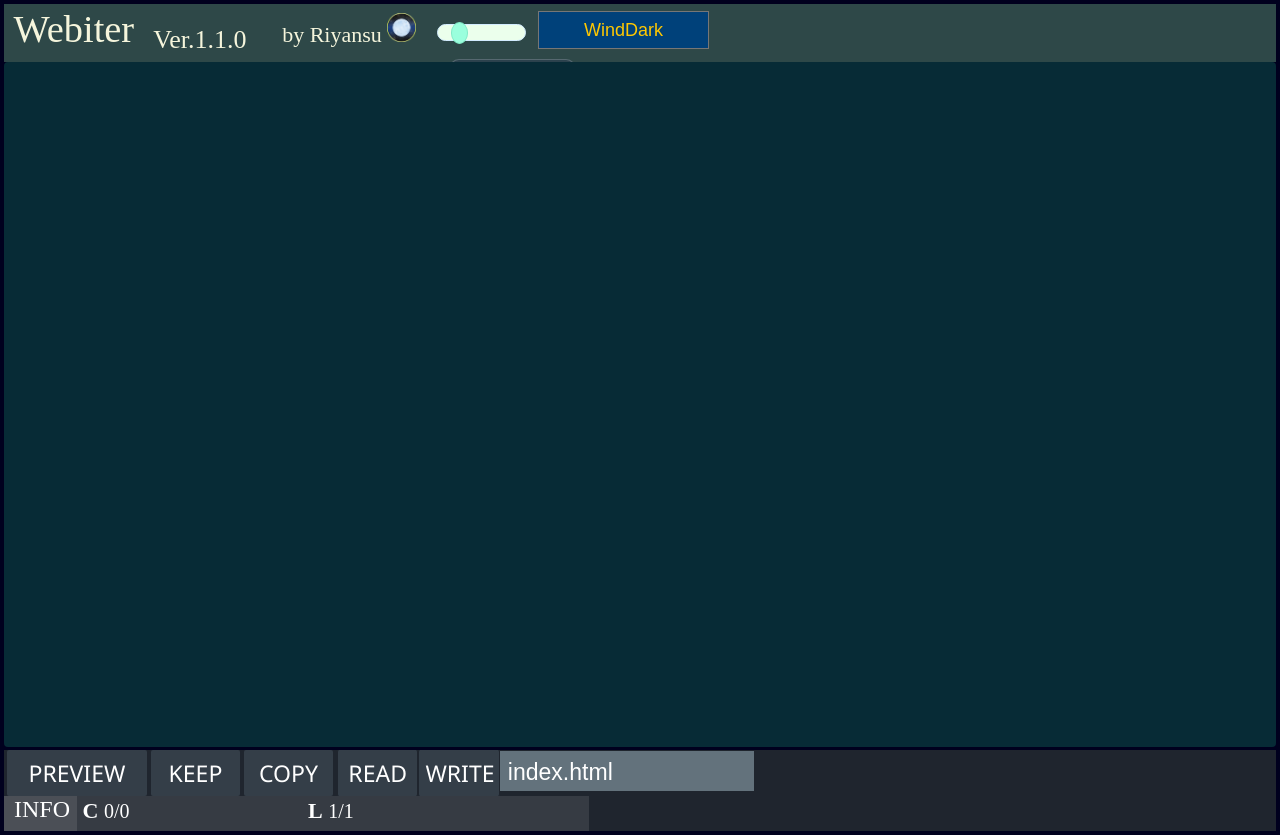
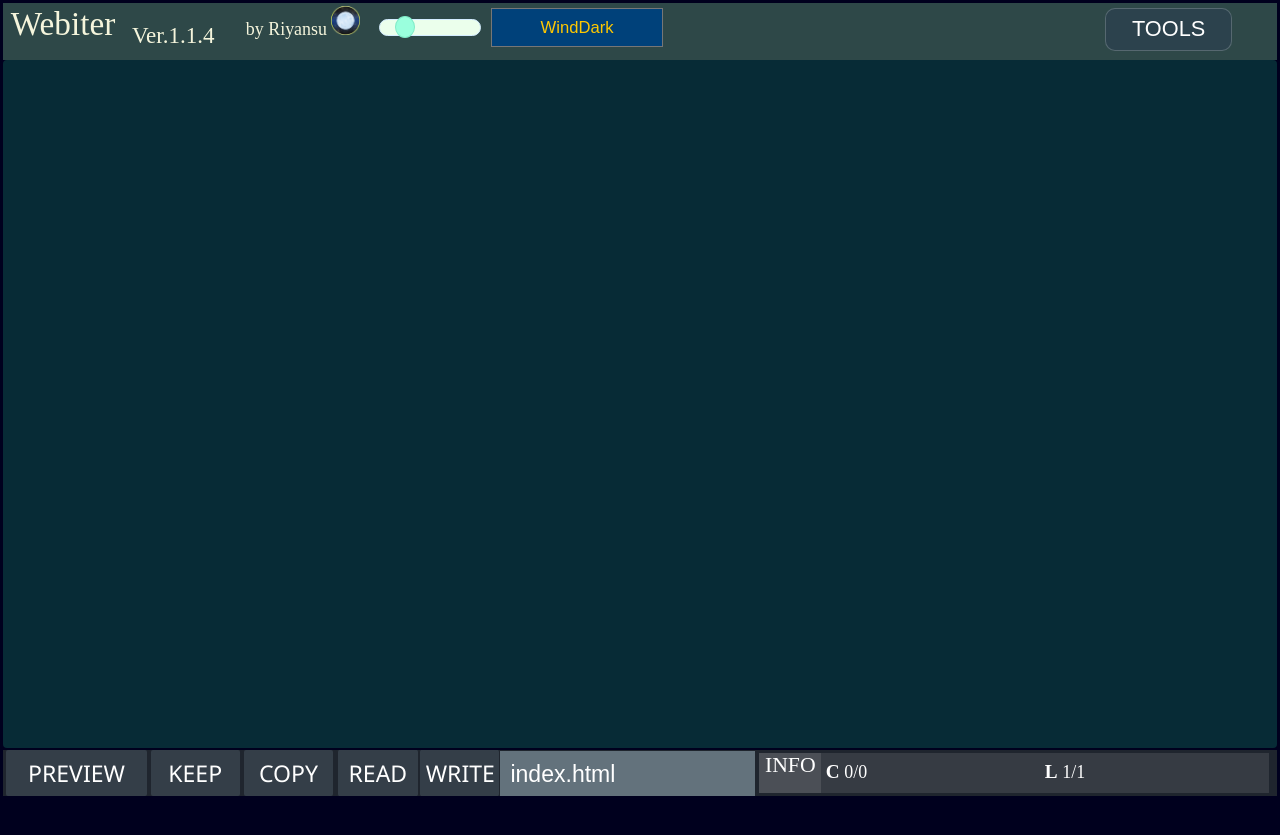
Before and after one commit to riyansu/Webiter, a plain HTML site: page index.html in a window 1280 px wide. After the commit the page ends 800 px from the top, so only its background shows below. Drawn offline with Linux system fonts and the light colour scheme; a web font is replaced by a local one.

Commit message:
Released Ver.1.2.0

```diff
--- a/index.html
+++ b/index.html
@@ -11,10 +11,10 @@
     <body oncontextmenu="event.preventDefault()">
         <div class="MENUBAR">
             &nbsp;Webiter&nbsp;
-            <span style="font-size:26px;vertical-align: bottom;">Ver.1.1.0　</span>
-            <span style="font-size:22px">by Riyansu </span>
+            <span style="font-size:1.8vw;vertical-align: bottom;">Ver.1.1.4　</span>
+            <span style="font-size:1.4vw">by Riyansu </span>
             <img src="Logo.png" style="height:60%;vertical-align:center">&nbsp;
-            <input type="range" min="16" max="80" value="28" step="4" class="fontSizeSlider" oninput="document.getElementById('MainEditor').style.fontSize=this.value" id="fontSizeSlider">
+            <input type="range" min="16" max="80" value="28" step="4" class="fontSizeSlider" oninput="document.getElementById('MainEditor').style.fontSize=this.value;SB_ToolsMenu()" id="fontSizeSlider">
             <select class="themeSelect" onchange="themeChange(this.value)">
                 <option class="themeOption" value="0">WindDark</option>
                 <option class="themeOption" value="1">HackerDark</option>
@@ -39,7 +39,7 @@
             <input type="text" placeholder="Expression" class="toolsInput" onchange="Expression=this.value" id="Expression" onkeydown="if(event.keyCode==13)SolveExpression()"><br>
             <span style="display: inline-block;height: 1%;"></span><br>
             <button class="toolsMenu_Btn" onclick="SolveExpression()">SOLVE</button><br>
-            <span style="display: inline-block;height: 0.7%;"></span><br>
+            <span style="display: inline-block;height: 1%;"></span><br>
             <input type="text" class="toolsInput_Answer" id="Answer" disabled><br>
             <span style="display: inline-block;height: 5%;"></span><br>
             <span class="toolsH">COLOR</span><br>
@@ -53,13 +53,13 @@
                 <span class="tools_colorPalette" id="ColorPalette0" style="background-color: red;" onclick="selectColorPalette(0)"></span><span class="tools_colorPalette" id="ColorPalette1" style="background-color: orange;" onclick="selectColorPalette(1)"></span><span class="tools_colorPalette" id="ColorPalette2" style="background-color: yellow;" onclick="selectColorPalette(2)"></span><span class="tools_colorPalette" id="ColorPalette3" style="background-color: green" onclick="selectColorPalette(3)"></span><span class="tools_colorPalette" id="ColorPalette4" style="background-color:deepskyblue;" onclick="selectColorPalette(4)"></span><span class="tools_colorPalette" id="ColorPalette5" style="background-color: blue;" onclick="selectColorPalette(5)"></span><span class="tools_colorPalette" id="ColorPalette6" style="background-color: purple;" onclick="selectColorPalette(6)"></span><span class="tools_colorPalette" id="ColorPalette7" style="background-color: white;" onclick="selectColorPalette(7)"></span>
             </span>
         </span>
-        <span style="display: inline-block;height: 3px;"></span>
+        <span style="display: inline-block;height: 0.3%;"></span>
         <div class="UNDERBAR">
-            <span style="margin-left: 3px;"></span>
+            <span style="margin-left: 0.3%;"></span>
             <button type="button" class="CtrlBtn" style="width: 11%;" onclick="PreviewCode(false)" oncontextmenu="PreviewCode(true)">PREVIEW</button>
             <button type="button" class="CtrlBtn" onclick="KeepMenu()">KEEP</button>
             <span class="keepMenu" id="keepMenu">
-                <span style="font-weight: bold;text-decoration: underline;font-style: italic;font-size: 28px;">Keep Code</span><br>
+                <span style="font-weight: bold;text-decoration: underline;font-style: italic;font-size: 2vw;">Keep Code</span><br>
                 ( Local Storage ) <br>
                 <button type="button" class="KeepBtn" onclick="KeepCode(true)">SAVE</button>
                 <button type="button" class="KeepBtn" onclick="KeepCode(false)" id="keepLoadBtn">LOAD</button>
@@ -69,7 +69,7 @@
             <button type="button" class="CtrlBtn FileBtn" onclick="ReadCode()">READ</button><button type="button" class="CtrlBtn FileBtn" onclick="WriteCode()">WRITE</button><input type="text" class="fileNameInput" id="fileName" placeholder="FileName (HTML)" value="index.html">
             <span class="InfoArea">
                 <span class="infoTitle">INFO</span>
-                <span class="infoItem" style="width: 220px;">
+                <span class="infoItem" style="width: 42%;">
                     C&nbsp;<span class="infoData"><span id="MainChar">0</span>/<span id="MainSelectChar">0</span></span>
                 </span>
                 <span class="infoItem">
--- a/script.js
+++ b/script.js
@@ -28,6 +28,7 @@ function FontSizeChange(){
     if(slider.value == 80)slider.value = 16;
     else slider.value = Number(slider.value)+4;
     Main.elem.style.fontSize=slider.value
+    SB_ToolsMenu()
 }
 
 function PreviewCode(newWin)
@@ -83,7 +84,7 @@ function KeepCode(bool){
         document.getElementById("keepLoadBtn").disabled=false
         document.getElementById("keepDeleteBtn").disabled=false
     }
-    else if(bool==false){Main.value = localStorage.getItem('Code')}
+    else if(bool==false){Main.value = localStorage.getItem('Code');ReloadInfo()}
     else{
         localStorage.removeItem('Code');
         document.getElementById("keepLoadBtn").disabled=true
@@ -114,6 +115,7 @@ function ReadCode(){
         document.getElementById('MainEditor').value = content
         document.getElementById('fileName').value = file.name
         Main.elem.focus()
+        ReloadInfo()
     })();
 }
 function WriteCode(){
@@ -507,12 +509,15 @@ function ReloadInfo(){
         const nse = Main.value.substring(0,Main.caretEnd).match(/\n/g)
         const ns = [(nss==null)?1:nss.length+1,(nse==null)?1:nse.length+1]
         document.getElementById('MainSelectLine').innerHTML= (ns[0]==ns[1])? ns[0]:"<span title='"+(ns[1]-ns[0])+"'>"+ns[0]+":"+ns[1]+"</span>"
-        toolsMenu.style.right = Main.YScrollBar?"28px":"8px"
-        toolsMenu.style.bottom = Main.XScrollBar?"9.1%":"6.8%"
-        toolsMenu.style.height = Main.XScrollBar?"81.7%":"84%"
+        SB_ToolsMenu()
         // if(Main.elem.scrollHeight > Main.elem.clientHeight)document.getElementById("toolsMenu").style.right = "28px";
         // else document.getElementById("toolsMenu").style.right = "8px";
     }, 0);
+}
+function SB_ToolsMenu(){
+    toolsMenu.style.right = Main.YScrollBar?"1.8%":"0.5%"
+    toolsMenu.style.bottom = Main.XScrollBar?"9.1%":"6.8%"
+    toolsMenu.style.height = Main.XScrollBar?"81.7%":"84.8%"
 }
 
 let ToolsMenuVisible = false
@@ -541,6 +546,7 @@ let ReplaceFrom = ""
 let ReplaceTo = ""
 function ReplaceCode(bool){
     Main.replace(ReplaceFrom,ReplaceTo,bool)
+    ReloadInfo()
 }
 
 function calculate(expression) {
--- a/style.css
+++ b/style.css
@@ -4,7 +4,7 @@
 }
 body{
     overflow: hidden;
-    margin:2;padding: 2;
+    margin:0.1%;padding: 0.1%;
     cursor:default;
     user-select: none;
     -ms-user-select: none;
@@ -14,7 +14,7 @@ img {
 }
 
 div.MENUBAR{
-    font-size: 3vw;
+    font-size: 2.6vw;
     height: 6%;
     font-family:'Times New Roman', Times, serif;
     padding-top: 0.2%;padding-bottom: 0.6%;
@@ -22,7 +22,7 @@ div.MENUBAR{
 input.fontSizeSlider{
     appearance: none;
     height: 35%;
-    width: 7%;
+    width: 8%;
     border-radius: 10px;
     vertical-align: middle;
     outline: none;
@@ -38,8 +38,8 @@ select.themeSelect,option.themeOption{
     outline: none;
     width: 13.5%;
     height: 80%;
-    font-size:18px;
-    margin-bottom: 5px;
+    font-size:1.3vw;
+    /* margin-bottom: 0.%; */
     text-align: center;
     vertical-align: middle;
 }
@@ -77,14 +77,14 @@ button.FileBtn{
 }
 input.fileNameInput{
     width: 20%;
-    height: 5%;
+    height: 5.7%;
     outline: none;
     vertical-align: middle;
-    margin-top: 0.1%;
+    margin-top: 0.02%;
     border: none;
     font-size: 1.8vw;
-    padding-left: 8px;
-    padding-top: 4px;
+    padding-left: 0.8%;
+    padding-top: 0.2%;
 }
 input.fileNameInput::placeholder{
     font-size: 1.5vw;
@@ -102,62 +102,60 @@ span.keepMenu{
     transition:opacity 0.15s;
 }
 button.KeepBtn{
-    width:180px;
-    height: 35px;
-    font-size: 24px;
-    margin: 3px;
+    width:80%;
+    height: 16%;
+    font-size: 1.6vw;
+    margin: 1.5%;
     border: none;
     transition: 0.1s;
 }
 
 span.InfoArea{
     display: inline-block;
-    height: 35px;width: 585px;
+    height: 5%;width: 40%;
     vertical-align: middle;
-    font-size: 22px;
+    font-size: 1.5vw;
 }
 span.infoTitle{
     display: inline-block;
-    height: 35px;width: 70px;
-    padding-left: 3px;
+    height: 100%;width: 12%;
+    padding-left: 0.1%;
     vertical-align: middle;
-    text-align: center;font-size: 24px;
+    text-align: center;font-size: 1.7vw;
 }
 span.infoItem{
     display: inline-block;
-    height: 35px;width: 245px;
+    height: 99%;width: 35%;
     font-weight: bold;
 }
 span.infoData{
-    font-size: 20px;
+    font-size: 1.4vw;
     font-weight: lighter;
 }
 
 button.ToolsBtn{
-    margin-left:35%;
+    margin-left:34%;
     width: 10%;
     height: 90%;
-    margin-top: 5px;
+    margin-top: 0.2%;
     vertical-align: top;
-    font-size: 20px;
+    font-size: 1.7vw;
     border-radius: 10px;
     outline: none;
     transition: 0.2s;
 }
 span.toolsMenu{
     position: absolute;
-    bottom: 9%;right:28px;
     display: none;
     opacity: 0;
-    width: 19%;height: 81.8%;
-    font-size:20px;
-    padding: 5px;
+    width: 19%;
+    padding: 0.1%;
     text-align: center;
     transition:opacity 0.15s;
 }
 
 span.toolsH{
-    font-size:30px
+    font-size:2vw
 }
 input.toolsInput{
     width: 90%;
@@ -165,7 +163,7 @@ input.toolsInput{
     border-radius: 5px;
     border:none;
     outline: none;
-    font-size: 25px;
+    font-size: 1.8vw;
     text-align: center;
     font-family:RictyDiminished;
 }
@@ -179,7 +177,7 @@ button.toolsMenu_Btn{
     outline: none;
     border: none;
     border-radius: 2px;
-    font-size: 20px;
+    font-size: 1.5vw;
     transition: 0.1s;
 }
 
@@ -189,12 +187,12 @@ button.toolsMenu_ReplaceBtn{
 
 input.toolsInput_Answer{
     width:90%;
-    height: 8%;
+    height: 7.5%;
     border-radius: 1px;
     outline: none;
     border:none;
     text-align: center;
-    font-size: 26px;
+    font-size: 2vw;
 }
 
 span.toolsBox_color{
@@ -205,10 +203,10 @@ span.toolsBox_color{
     outline: none;
     border:none;
     text-align: center;
-    font-size: 30px;
+    font-size: 2vw;
     cursor: pointer;
     font-family:RictyDiminished;
-    padding-top: 10px;
+    padding-top: 3%;
 }
 
 span.tools_colorPaletteArea{
--- a/theme2.css
+++ b/theme2.css
@@ -3,7 +3,7 @@ body{
 }
 
 div.MENUBAR{
-    background-color:rgb(255, 255, 255);
+    background-color:rgb(240, 240, 240);
     color:rgb(0, 0, 0);
 }
 input.fontSizeSlider{
--- /dev/null
+++ b/theme5.css
@@ -0,0 +1,155 @@
+body{
+    background-color:rgb(255, 255, 0);
+}
+
+div.MENUBAR{
+    background-color:rgb(0, 7, 52);
+    color:rgb(255, 255, 0);
+}
+input.fontSizeSlider{
+    background-color: #070c46;
+    border: solid 1px #d3ecff;
+}
+input.fontSizeSlider::-webkit-slider-thumb{
+    background: #000000;
+    border: yellow 1px solid;
+}
+select.themeSelect,option.themeOption{
+    background-color: rgb(0, 53, 100);
+    color:rgb(255, 255, 100);
+}
+
+textarea.MainEditor{
+    background-color: #070c46;
+    color: rgb(250, 255, 110);
+    border:transparent 2px solid
+}
+textarea.MainEditor:focus{
+    border:rgb(225, 255, 0) 2px solid
+}
+
+textarea.MainEditor::-webkit-scrollbar-thumb {
+    background-color: rgba(255, 255, 255, 0.5);
+}
+textarea.MainEditor::-webkit-scrollbar-track {
+    background-color: rgba(245, 255, 255, 0.15);
+}
+textarea.MainEditor::selection {
+    background-color: rgba(242, 255, 2, 0.6);
+}
+
+div.UNDERBAR{
+    background-color:rgb(255, 255, 0);
+}
+button.CtrlBtn{
+    border: rgb(255, 255, 255) 1 solid;
+    background-color: rgb(0, 57, 113);
+    color:white;
+}
+button.CtrlBtn:hover{
+    background-color:rgba(0, 57, 113,0.9);
+}
+button.CtrlBtn:active{
+    background-color:rgb(21, 58, 72);
+}
+button.FileBtn{
+    border-left:1px rgb(31, 37, 46) solid;
+    border-right:1px rgb(31, 37, 46) solid
+}
+input.fileNameInput{
+    background-color: rgb(3, 0, 97);
+    color:white;
+}
+input.fileNameInput::placeholder{
+    color:rgba(255,255,255,0.3);
+}
+
+span.keepMenu{
+    background-color: rgb(0, 0, 0);
+    box-shadow: 2px 2px rgba(50, 50, 50, 0.3);
+    color: white;
+}
+button.KeepBtn{
+    background-color: rgb(255, 251, 0);
+    color:rgb(29, 0, 88);
+}
+button.KeepBtn:hover{
+    background-color: rgba(255, 225, 0,0.8);
+}
+button.KeepBtn:active{
+    background-color: rgb(114, 116, 0);
+}
+button.KeepBtn:disabled{
+    background-color: rgb(17, 0, 53);
+    color:gray
+}
+
+span.InfoArea{
+    background-color: rgb(24, 0, 121);
+    color:white;
+}
+span.infoTitle{
+    background-color: rgba(255,255,255,0.1);
+    color:white;
+}
+
+button.ToolsBtn{
+    background-color: rgba(0, 0, 0, 0.1);
+    color:rgb(255, 240, 160);
+    border:rgba(255, 255, 255, 0.8) 1px solid;
+}
+button.ToolsBtn:hover{
+    background-color: rgba(90, 105, 100, 0.3);
+}
+button.ToolsBtn:active{
+    background-color: rgba(40, 40, 50, 0.2);
+}
+
+span.toolsMenu{
+    background-color: rgba(0, 45, 90, 0.95);
+}
+
+span.toolsH{
+    color:rgb(250, 255, 120)
+}
+input.toolsInput{
+    color:rgb(250, 255, 205);
+    background-color: rgba(0, 0, 0, 0.5);
+}
+input.toolsInput:disabled{
+    background-color: rgba(235, 255, 245, 0.2);
+}
+input.toolsInput::placeholder{
+    color:rgba(235,255,245,0.3);
+}
+input.toolsInput:focus::placeholder{
+    color:rgba(255,255,255,0.5);
+    cursor: none;
+}
+
+button.toolsMenu_Btn{
+    background-color: rgba(95, 95, 95, 0.5);
+    color: rgb(250, 255, 85);
+}
+button.toolsMenu_Btn:hover{
+    background-color: rgba(250, 255, 180, 0.55);
+}
+button.toolsMenu_Btn:active{
+    background-color: rgba(225, 230, 160, 0.55);
+}
+
+input.toolsInput_Answer{
+    color:rgb(240, 255, 80)
+}
+span.toolsBox_Color{
+    transition: 0.1s;
+    color:rgb(240, 255, 140);
+    background-color: rgba(230,255,230,0.2);
+}
+span.toolsBox_Color:active{
+    background-color: rgba(213, 255, 247, 0.24);
+}
+
+span.tools_colorPaletteArea{
+    border: black 1px dotted;
+}
```
Also changed, not shown: 1 other file.
